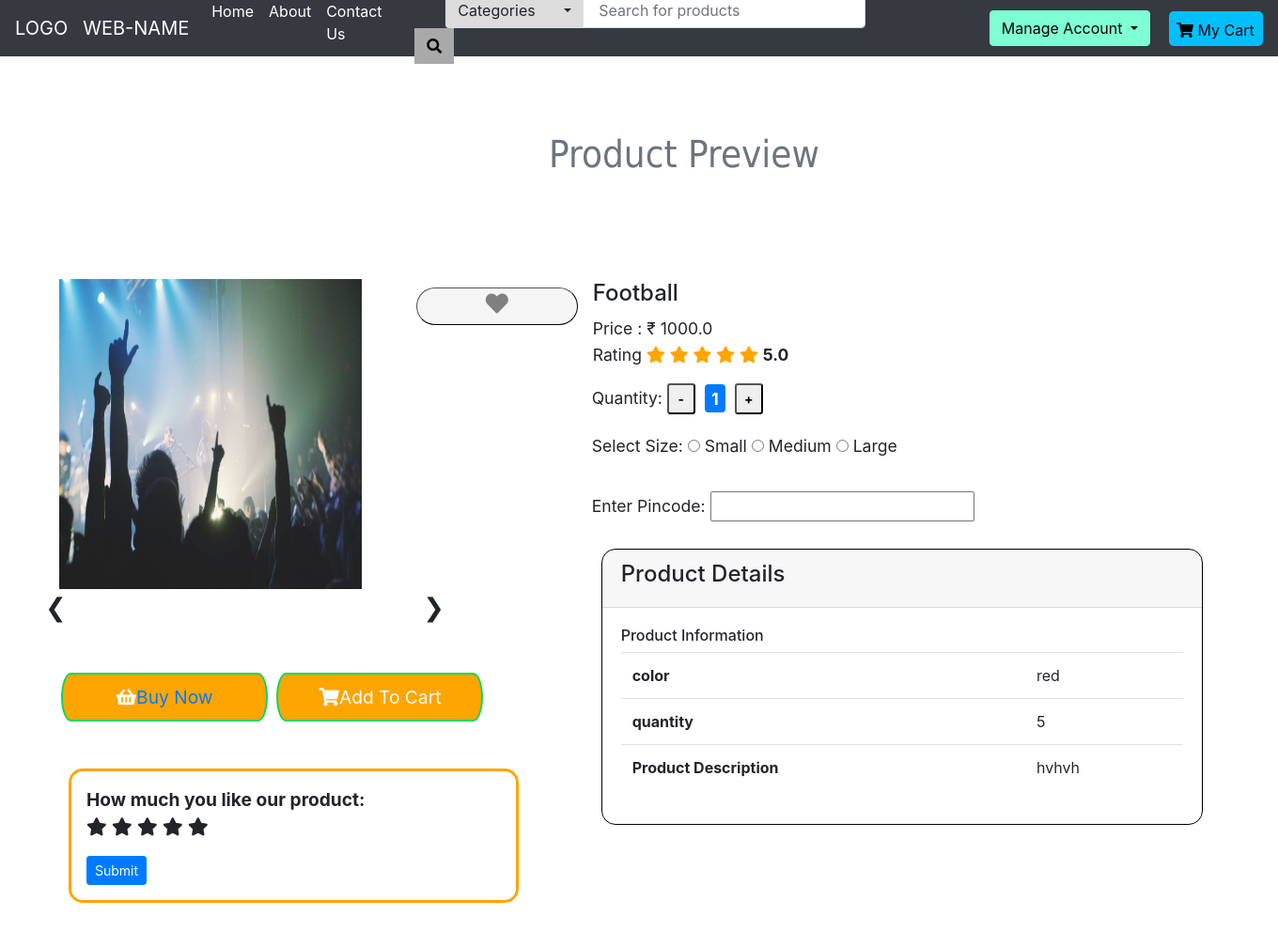
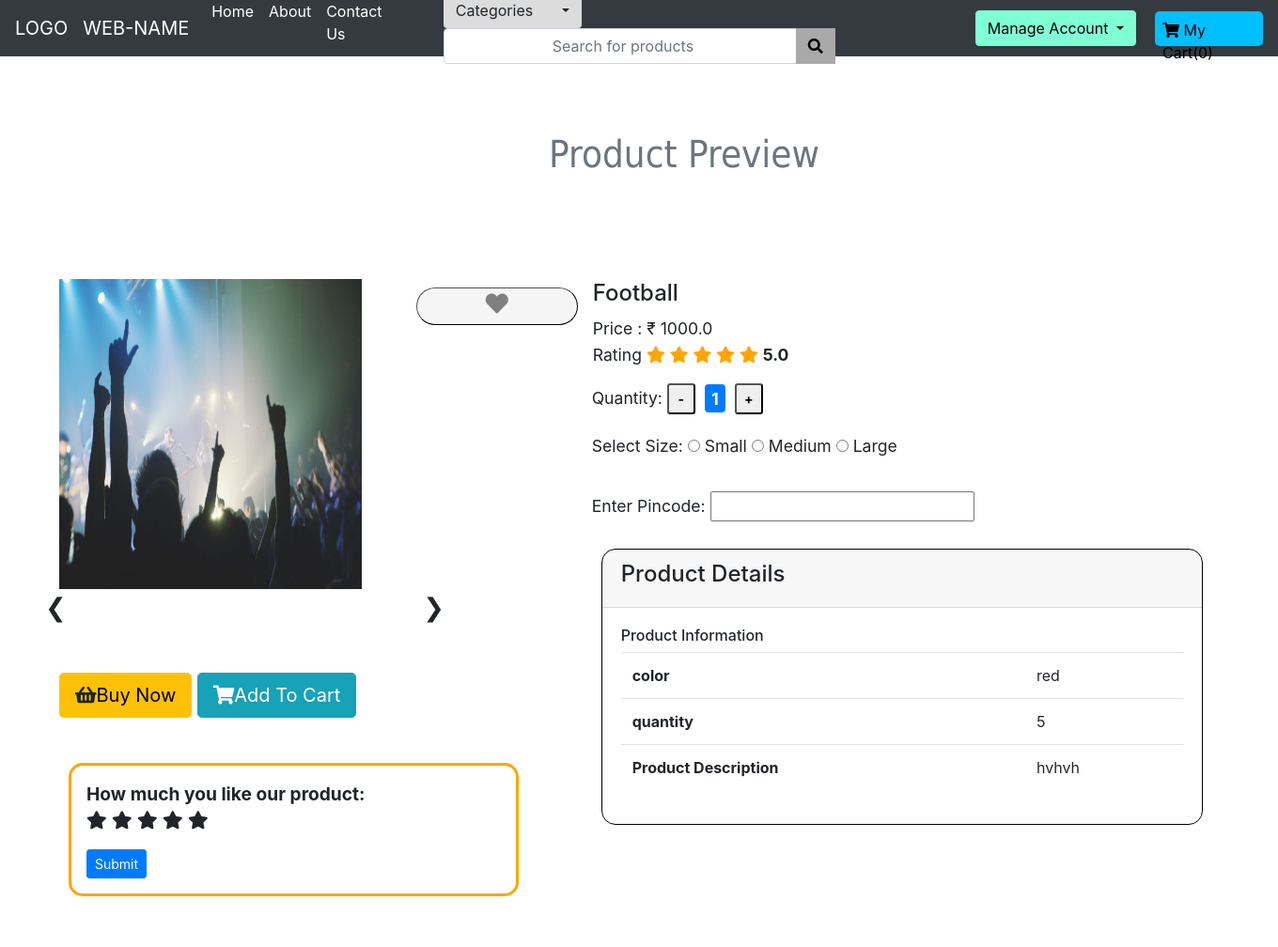
Before and after one commit to Dhyani-16/e-rec-sys, a Django app: page /productDetail/1 in a window 1360 px wide; the page is wider, and only the part inside the window is pictured. Shown: the top 1008 px of that part at 94% size. Run offline with Django 3.2, Linux system fonts and the light colour scheme; data comes from the database, SQL or seed files in the repository; some libraries are stand-ins or nearby versions.

Commit message:
adding products to cart

```diff
--- a/ecommweb/shop/templates/base.html
+++ b/ecommweb/shop/templates/base.html
@@ -156,11 +156,11 @@
         </li>
 
         <li class="nav-item active">
-            <a class="nav-link" id="one" href="{% url 'Cart' %}" style=" border-radius: 5px;;margin-left: 5px;margin-top: 25px;height:37px;width:100px;
+            <a class="nav-link" id="one" href="{% url 'Cart' %}" style=" border-radius: 5px;;margin-left: 5px;margin-top: 25px;height:37px;width:115px;
               background-color:deepskyblue; color: black; ">
                 <span style="font-size: 1em; color: black;">
                 <i class="fas fa-shopping-cart"></i>
-              </span>My Cart<span class="sr-only">(current)</span></a>
+              </span>My Cart(<span id="cart">0</span>)</a>
         </li>
 
         </ul>
@@ -181,7 +181,7 @@
     <script src="https://cdn.jsdelivr.net/npm/popper.js@1.16.1/dist/umd/popper.min.js" integrity="sha384-9/reFTGAW83EW2RDu2S0VKaIzap3H66lZH81PoYlFhbGU+6BZp6G7niu735Sk7lN" crossorigin="anonymous"></script>
     <script src="https://stackpath.bootstrapcdn.com/bootstrap/4.5.2/js/bootstrap.min.js" integrity="sha384-B4gt1jrGC7Jh4AgTPSdUtOBvfO8shuf57BaghqFfPlYxofvL8/KUEfYiJOMMV+rV" crossorigin="anonymous"></script>
 
-    {% block js %} {% endblock %}
+    {% block js %}  {% endblock %}
 
 </body>
 
--- a/ecommweb/shop/templates/cart.html
+++ b/ecommweb/shop/templates/cart.html
@@ -1 +1,5 @@
 {% extends 'base.html' %} {% load static %} {% block title %} Cart {% endblock %}
+
+<!-- {% for i in cart %}
+i.Product_Detail
+{% endfor %} -->
--- a/ecommweb/shop/templates/productPreview.html
+++ b/ecommweb/shop/templates/productPreview.html
@@ -25,7 +25,8 @@
                     <!-- <img class="mySlides" src="{% static 'images/2.jpeg' %}" style="width:60%">
                     <img class="mySlides" src="{% static 'images/3.jpeg' %}" style="width:60%"> -->
 
-                    <div class="w3-center w3-container w3-section w3-large w3-text-white w3-display-bottommiddle" style="width:80%"></div>
+                    <div class="w3-center w3-container w3-section w3-large w3-text-white w3-display-bottommiddle"
+                        style="width:80%"></div>
                     <div class="row">
                         <div class="w3-left w3-hover-text-khaki" onclick="plusDivs(-1)">&#10094;</div>
                         <div class="w3-right w3-hover-text-khaki" onclick="plusDivs(1)">&#10095;</div>
@@ -40,9 +41,10 @@
                     style='font-size:24px;display: inline;'></i></button>
 
             <!--Buy Now & Add to Cart Button-->
-            <button class="button mt-5" onclick="deliveryDetails()" style="vertical-align:middle" value="Add a new row"><i class="fa fa-shopping-basket" aria-hidden="true"></i><span><a href="#"
-                        id="button">Buy Now </a></span></button>
-            <button class="button mt-5" style="vertical-align:middle"><i class="fa fa-shopping-cart"></i><span>Add
+            <button class="btn btn-warning btn-lg mt-5" onclick="deliveryDetails()" style="color: 'white'">
+                <i class="fa fa-shopping-basket"></i><span><a href="#" id="button" style="color: black;">Buy Now</a></span></button>
+            <button id="{{products.product_id}}" class="btn btn-info btn-lg mt-5 cart">
+                <i class="fa fa-shopping-cart"></i><span>Add
                     To Cart </span></button>
 
 
@@ -274,7 +276,8 @@
             How much amount of monthly EMI for this mobile?
         </button>
         <div id="demo" class="collapse">
-            <a href="https://economictimes.indiatimes.com/analysis/what-is-emi-and-how-is-it-calculated/articleshow/39880530.cms">
+            <a
+                href="https://economictimes.indiatimes.com/analysis/what-is-emi-and-how-is-it-calculated/articleshow/39880530.cms">
                 Monthly EMI for this product is Rs. 7500/-
             </a>
         </div>
@@ -351,7 +354,8 @@
             {% csrf_token %}
             <!--CSRF : Cross Site Request Forgery-->
 
-            <input class="addreview" id="review" type="text" name="review" style="width: 300px" placeholder="Add your reviews    ">
+            <input class="addreview" id="review" type="text" name="review" style="width: 300px"
+                placeholder="Add your reviews    ">
             <!-- <input id="submit" type="submit" class="btn btn-primary small btn-sm" style="display: block;"> -->
 
             <!--<button type="submit" class="button"><span>Submit</span></button>-->
@@ -615,7 +619,7 @@ crossorigin="anonymous"></script>
 </script>
 
 <script>
-    $(document).on('submit', '#rating_form', function(event) {
+    $(document).on('submit', '#rating_form', function (event) {
 
         event.preventDefault();
         //x={{current_product_id}};
@@ -630,7 +634,7 @@ crossorigin="anonymous"></script>
                 csrfmiddlewaretoken: $('input[name=csrfmiddlewaretoken]').val(),
             },
 
-            success: function(response) {
+            success: function (response) {
 
                 alert("Rating submitted successfully")
             }
@@ -639,7 +643,7 @@ crossorigin="anonymous"></script>
 </script>
 
 <script>
-    $(document).on('submit', '#reviews_form', function(event) {
+    $(document).on('submit', '#reviews_form', function (event) {
 
         event.preventDefault();
 
@@ -653,7 +657,7 @@ crossorigin="anonymous"></script>
                 csrfmiddlewaretoken: $('input[name=csrfmiddlewaretoken]').val()
             },
 
-            success: function(response) {
+            success: function (response) {
 
                 alert("Review submitted successfully");
                 $('#review').val('');
@@ -663,13 +667,40 @@ crossorigin="anonymous"></script>
 </script>
 
 
+<script>
+
+if(localStorage.getItem('cart')==null){
+    var cart = {};
+}
+else{
+    cart = JSON.parse(localStorage.getItem('cart'));
+}
+
+$('.cart').click(function(){
+
+var idstr = this.id;
+console.log(idstr);
+if(cart[idstr] != undefined){
+    cart[idstr] = cart[idstr] + 1;
+}
+else{
+    cart[idstr]=1;
+}
+console.log(cart);
+localStorage.setItem('cart', JSON.stringify(cart));
+});
+
+</script>
+
+
 <div class="bg-modal" id="myform">
     <div class="modal-content">
 
         <form>
             <div class="row">
                 <h3 style="text-align: left; margin-left: 5px;">Add Address</h3>
-                <i class="far fa-window-close" style="margin-left: auto;margin-right: 15px;font-size: 25px;" id="closeIcon" onclick="closeAddressForm()"></i>
+                <i class="far fa-window-close" style="margin-left: auto;margin-right: 15px;font-size: 25px;"
+                    id="closeIcon" onclick="closeAddressForm()"></i>
                 <!-- <h2 id="closetext" style="rotate: 45deg;">+</h2> -->
             </div>
             <br>
@@ -680,11 +711,13 @@ crossorigin="anonymous"></script>
 
             <input type="text" id="pincode" placeholder="PIN Code" name="fname" style="width: 300px"><br><br>
 
-            <input type="text" id="flatno" placeholder="Flat/House No., Apartment" name="fname" style="width: 300px"><br><br>
+            <input type="text" id="flatno" placeholder="Flat/House No., Apartment" name="fname"
+                style="width: 300px"><br><br>
 
             <input type="text" id="area" placeholder="Area/Colony, Village" name="fname" style="width: 300px"><br><br>
 
-            <input type="text" id="landmark" placeholder="Landmark e.g. Near Reliance" name="fname" style="width: 300px"><br><br>
+            <input type="text" id="landmark" placeholder="Landmark e.g. Near Reliance" name="fname"
+                style="width: 300px"><br><br>
 
             <input type="text" id="city" placeholder="Town/City" name="fname" style="width: 300px"><br><br>
 
@@ -698,7 +731,8 @@ crossorigin="anonymous"></script>
             </select><br><br>
 
             <h4 style="text-align: left;"> Add Delivery Instructions </h4>
-            <p style="text-align: left;">Preferences are used to plan your delivery. However, shipments can sometimes arrive early or later than planned.</p><br>
+            <p style="text-align: left;">Preferences are used to plan your delivery. However, shipments can sometimes
+                arrive early or later than planned.</p><br>
 
             <select name="type" id="type" style="width: 208px">
                 <option value="selecttype">Select Address Type</option>
```
Also changed, not shown: ecommweb/shop/templates/Home.html (+42 -4 lines), ecommweb/media/shop/images/headphones.jpg (added). Lines whose indentation alone changed are shown as unchanged.
